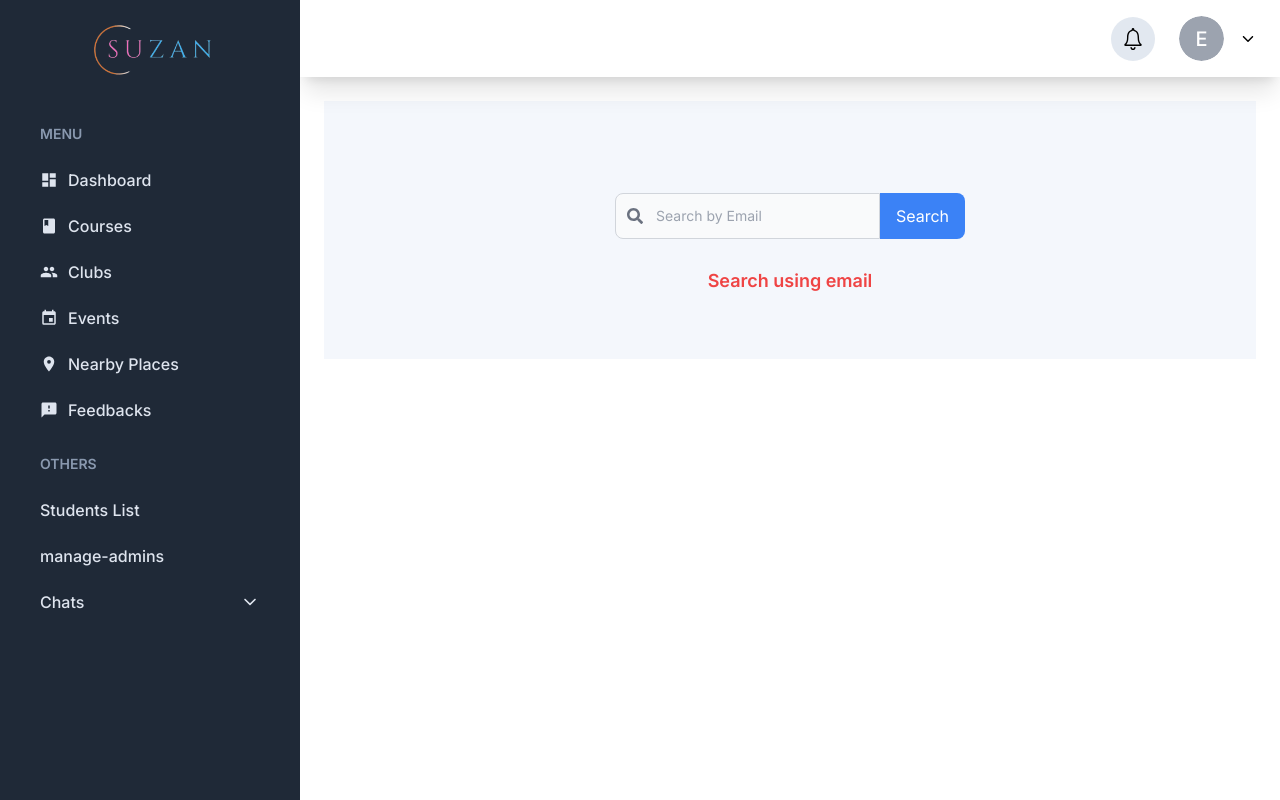
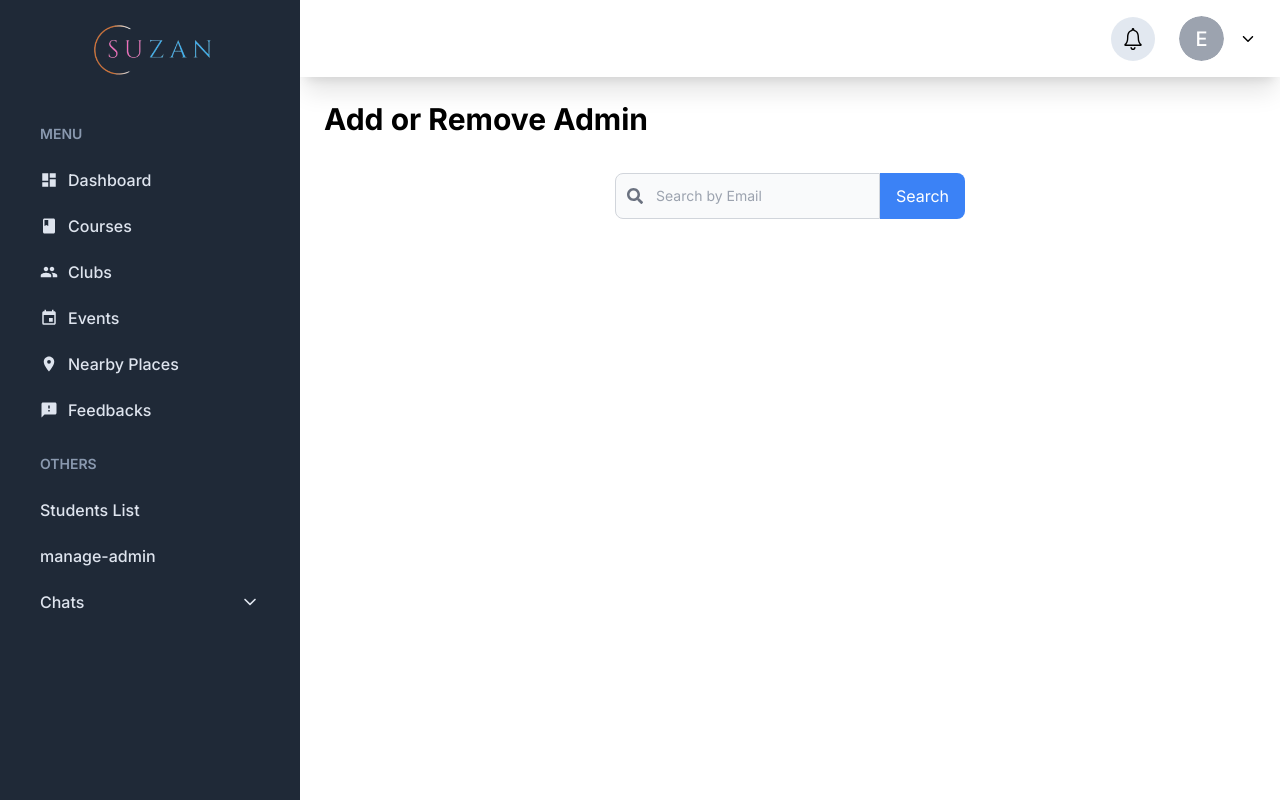
Before and after one commit to Nishanth019/SUZAN-FE, a Next.js app: page /admin-dashboard/manage-admin in a window 1280 px wide. Built offline with nearby package versions, Linux system fonts and the light colour scheme; no server answers.

Commit message:
fixed courses bug

```diff
--- a/src/components/Admin/Access/AdminAccsess.jsx
+++ b/src/components/Admin/Access/AdminAccsess.jsx
@@ -5,16 +5,17 @@ import Input from "../../Generals/Input";
 import UserService from "@/services/user.service";
 import { ToastContainer, toast } from "react-toastify";
 import "react-toastify/dist/ReactToastify.css";
+import Typography from "@mui/material/Typography";
 
 const AdminAccsess = () => {
   const [searchQuery, setSearchQuery] = useState("");
   const [userData, setUserData] = useState(null); // Changed to null
-  const [errorMessage, setErrorMessage] = useState("Search using email"); // For error messages
+  const [errorMessage, setErrorMessage] = useState(""); // For error messages
 
   const handleSearch = async () => {
     if (searchQuery === "") {
       setUserData(null); // Clear user data when searchQuery is empty
-      setErrorMessage("Search using email");
+      setErrorMessage("");
       return;
     }
 
@@ -42,7 +43,7 @@ const AdminAccsess = () => {
 
   useEffect(() => {
     if (searchQuery === "") {
-      setErrorMessage("Search using email");
+      setErrorMessage("");
     }
   }, [searchQuery]);
 
@@ -66,7 +67,11 @@ const AdminAccsess = () => {
   };
 
   return (
-    <div className="bg-[#F4F7FC] h-full flex-col flex justify-center items-center gap-7 p-6 w-full px-4 md:px-16 lg:px-28 py-16">
+    <div>
+      <p  className="font-bold text-lg sm:text-2xl lg:text-3xl">
+        Add or Remove Admin
+      </p>
+      <div className=" h-full flex-col flex justify-center items-center gap-7  w-full px-4 md:px-16 lg:px-28 py-2">
         <ToastContainer />
         <div className="flex flex-wrap gap-0 sm:gap-0">
           <div className="w-full md:w-[350px] flex">
@@ -78,7 +83,10 @@ const AdminAccsess = () => {
             </label>
             <div className="relative flex-grow">
               <div className="absolute inset-y-0 start-0 flex items-center ps-3 pointer-events-none">
-              <FaSearch className="w-4 h-4 text-gray-500" aria-hidden="true" />
+                <FaSearch
+                  className="w-4 h-4 text-gray-500"
+                  aria-hidden="true"
+                />
               </div>
               <input
                 type="search"
@@ -180,6 +188,7 @@ const AdminAccsess = () => {
           </div>
         )}
       </div>
+    </div>
   );
 };
 
--- a/src/components/Admin/Courses/AdminCourseNavbarCourseComponent.jsx
+++ b/src/components/Admin/Courses/AdminCourseNavbarCourseComponent.jsx
@@ -513,8 +513,9 @@ const AdminCourseNavbarCourseComponent = () =>
 
 const handleAddCourse = async (e) => {
   e.preventDefault();
+
   try {
-         console.log("sully");
+    // Validate required fields
     if (formSelectedProgram.length === 0) {
       toast.error("Please select Program", {
         position: "top-center",
@@ -525,10 +526,10 @@ const AdminCourseNavbarCourseComponent = () =>
         draggable: true,
         progress: undefined,
         theme: "colored",
-             // transition: Bounce,
       });
       return;
     }
+
     if (formSelectedFieldOfStudy.length === 0) {
       toast.error("Please select Field Of Study", {
         position: "top-center",
@@ -539,10 +540,10 @@ const AdminCourseNavbarCourseComponent = () =>
         draggable: true,
         progress: undefined,
         theme: "colored",
-             // transition: Bounce,
       });
       return;
     }
+
     if (formSelectedSemester.length === 0) {
       toast.error("Please select Semester", {
         position: "top-center",
@@ -553,11 +554,33 @@ const AdminCourseNavbarCourseComponent = () =>
         draggable: true,
         progress: undefined,
         theme: "colored",
-             // transition: Bounce,
       });
       return;
     }
+
     setButtonLoading(true);
+
+     const filteredSyllabus = syllabus.trim() !== "" ? syllabus : null;
+    // Filter out empty resource links
+    const filteredResourceLinks = resource_links.filter(
+      (rsc) => rsc.link_name.trim() !== "" && rsc.link_url.trim() !== ""
+    );
+
+    // Filter out empty resource PDFs
+    const filteredResourcePdfs = resource_pdfs.filter(
+      (pdf) => pdf.pdf_name.trim() !== "" && pdf.pdf_url
+    );
+
+    // Filter out empty PYQ links
+    const filteredPyqLinks = pyq_links.filter(
+      (pyq) => pyq.link_name.trim() !== "" && pyq.link_url.trim() !== ""
+    );
+
+    // Filter out empty PYQ PDFs
+    const filteredPyqPdfs = pyq_pdfs.filter(
+      (pdf) => pdf.pdf_name.trim() !== "" && pdf.pdf_url
+    );
+
     const data = {
       program: formSelectedProgram,
       field_of_study: formSelectedFieldOfStudy,
@@ -568,16 +591,16 @@ const AdminCourseNavbarCourseComponent = () =>
       credits,
       instructor_name,
       instructor_photo,
-           syllabus,
-           resource_links,
-           resource_pdfs,
-           pyq_links,
-           pyq_pdfs,
-         };
-         console.log(11111, data);
+      syllabus:filteredSyllabus,
+      resource_links: filteredResourceLinks,
+      resource_pdfs: filteredResourcePdfs,
+      pyq_links: filteredPyqLinks,
+      pyq_pdfs: filteredPyqPdfs,
+    };
+
     const response = await CourseService.createCourse(data);
     setButtonLoading(false);
-         console.log("cheeku", response.data);
+
     toast.success(response?.data?.message, {
       position: "top-center",
       autoClose: 5000,
@@ -587,13 +610,13 @@ const AdminCourseNavbarCourseComponent = () =>
       draggable: true,
       progress: undefined,
       theme: "colored",
-           // transition: Bounce,
     });
+
     fetchCourses();
     closeModal();
   } catch (err) {
     setButtonLoading(false);
-         console.error("Error searching courses:", err);
+    console.error("Error adding course:", err);
   }
 };
 
@@ -1159,7 +1182,7 @@ const AdminCourseNavbarCourseComponent = () =>
                  type="text"
                  value={course_type}
                  onChange={(e) => setCourse_type(e.target.value)}
-                 placeholder="Compulsory "
+                 placeholder="compulsory or elective"
                  className="flex items-center w-full px-2 py-2 md:px-5 md:py-3 mr-2 text-sm
                 lg:text-[16px] font-medium outline-none focus:border-black mb-7 placeholder:text-grey-700 bg-grey-200 text-dark-grey-900 rounded-md border border-gray-300 "
                  required
--- a/src/components/Admin/Header/Header.jsx
+++ b/src/components/Admin/Header/Header.jsx
@@ -8,17 +8,19 @@ import { MdOutlineMenu } from "react-icons/md";
 import { useGlobalContext } from "@/context/AuthContext";
 import { IoIosArrowDown } from "react-icons/io";
 import { Button } from "radix-ui";
+import authService from "@/services/auth.service";
+import { useRouter } from "next/navigation";
 
 const Header = (props) => {
 
   const [openProfile, setOpenProfile] = useState(false);
 
-  const { isAuth, user } = useGlobalContext();
+  const { isAuth, user ,setIsAuth,setUser} = useGlobalContext();
 
-  console.log(22,user,isAuth);
+  // console.log(22,user,isAuth);
 
   const profileRef = useRef(null);
-
+  const router = useRouter();
   const handleSignOut = async () => {
     try {
       await authService.signout();
--- a/src/components/Admin/Sidebar/Sidebar.jsx
+++ b/src/components/Admin/Sidebar/Sidebar.jsx
@@ -186,11 +186,11 @@ const Sidebar = ({ sidebarOpen, setSidebarOpen }) => {
 
               <li>
                 <Link
-                  href="/admin-dashboard/manage-admins"
+                  href="/admin-dashboard/manage-admin"
                   className={`group relative flex items-center gap-2.5 rounded-sm px-4 py-2 font-medium text-[#DEE4EE] duration-300 ease-in-out hover:bg-[#333A48] ${pathname.includes("manage-admins") && "bg-[#333A48] "
                     }`}
                 >
-                  manage-admins
+                  manage-admin
                 </Link>
               </li>
 
--- a/src/services/auth.service.js
+++ b/src/services/auth.service.js
@@ -10,8 +10,8 @@ const axiosInstance = axios.create({
 class AuthService {
   constructor() {
     // this.url=BACKEND_URL;
-    // this.url = "http://localhost:8000";
-    this.url = "https://suzan-be-mmz3.onrender.com";
+    this.url = "http://localhost:8000";
+    // this.url = "https://suzan-be-mmz3.onrender.com";
   }
 
   signIn(data) {
--- a/src/services/college.service.js
+++ b/src/services/college.service.js
@@ -10,8 +10,8 @@ const axiosInstance = axios.create({
 class collegeService {
   constructor() {
     // this.url=BACKEND_URL;
-    // this.url = "http://localhost:8000";
-    this.url = "https://suzan-be-mmz3.onrender.com";
+    this.url = "http://localhost:8000";
+    // this.url = "https://suzan-be-mmz3.onrender.com";
   }
 
   getCollegeById(collegeId) {
--- a/src/services/comment.service.js
+++ b/src/services/comment.service.js
@@ -10,8 +10,8 @@ const axiosInstance = axios.create({
 class commentService {
   constructor() {
     // this.url=BACKEND_URL;
-    // this.url = "http://localhost:8000";
-    this.url = "https://suzan-be-mmz3.onrender.com";
+    this.url = "http://localhost:8000";
+    // this.url = "https://suzan-be-mmz3.onrender.com";
   }
 
   createMainComment(commentData) {
--- a/src/services/course.service.js
+++ b/src/services/course.service.js
@@ -7,8 +7,8 @@ const axiosInstance = axios.create({
 class CourseService {
   constructor() {
     // this.url = BACKEND_URL;
-    // this.url = "http://localhost:8000"; // Backend URL
-    this.url = "https://suzan-be-mmz3.onrender.com"; // Backend URL if deployed
+    this.url = "http://localhost:8000"; // Backend URL
+    // this.url = "https://suzan-be-mmz3.onrender.com"; // Backend URL if deployed
   }
   // Programs
   // Create a program under a college
--- a/src/services/feedback.service.js
+++ b/src/services/feedback.service.js
@@ -10,8 +10,8 @@ const axiosInstance = axios.create({
 class FeedbackService {
   constructor() {
     // this.url = BACKEND_URL;
-    // this.url = "http://localhost:8000"; // Backend URL
-    this.url = "https://suzan-be-mmz3.onrender.com"; // Backend URL if deployed
+    this.url = "http://localhost:8000"; // Backend URL
+    // this.url = "https://suzan-be-mmz3.onrender.com"; // Backend URL if deployed
   }
 
   createFeedback(data) {
--- a/src/services/user.service.js
+++ b/src/services/user.service.js
@@ -11,8 +11,8 @@ class UserService {
   constructor() {
     // You can use the BACKEND_URL from environment variables if available
     // this.url = BACKEND_URL;
-    // this.url = "http://localhost:8000";
-    this.url = "https://suzan-be-mmz3.onrender.com";
+    this.url = "http://localhost:8000";
+    // this.url = "https://suzan-be-mmz3.onrender.com";
   }
 
   getCurrentUser() {
```
Lines whose indentation alone changed are shown as unchanged.
